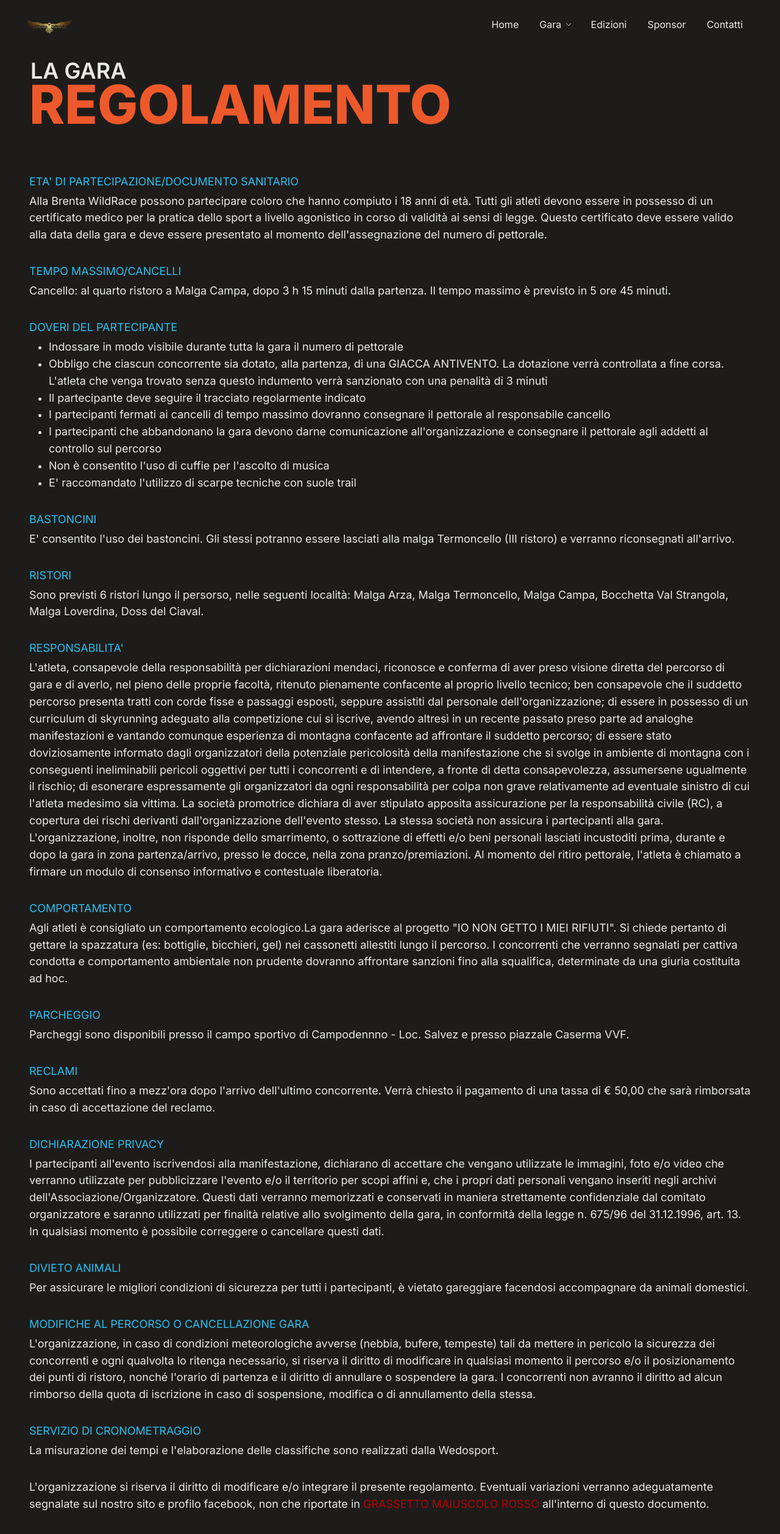
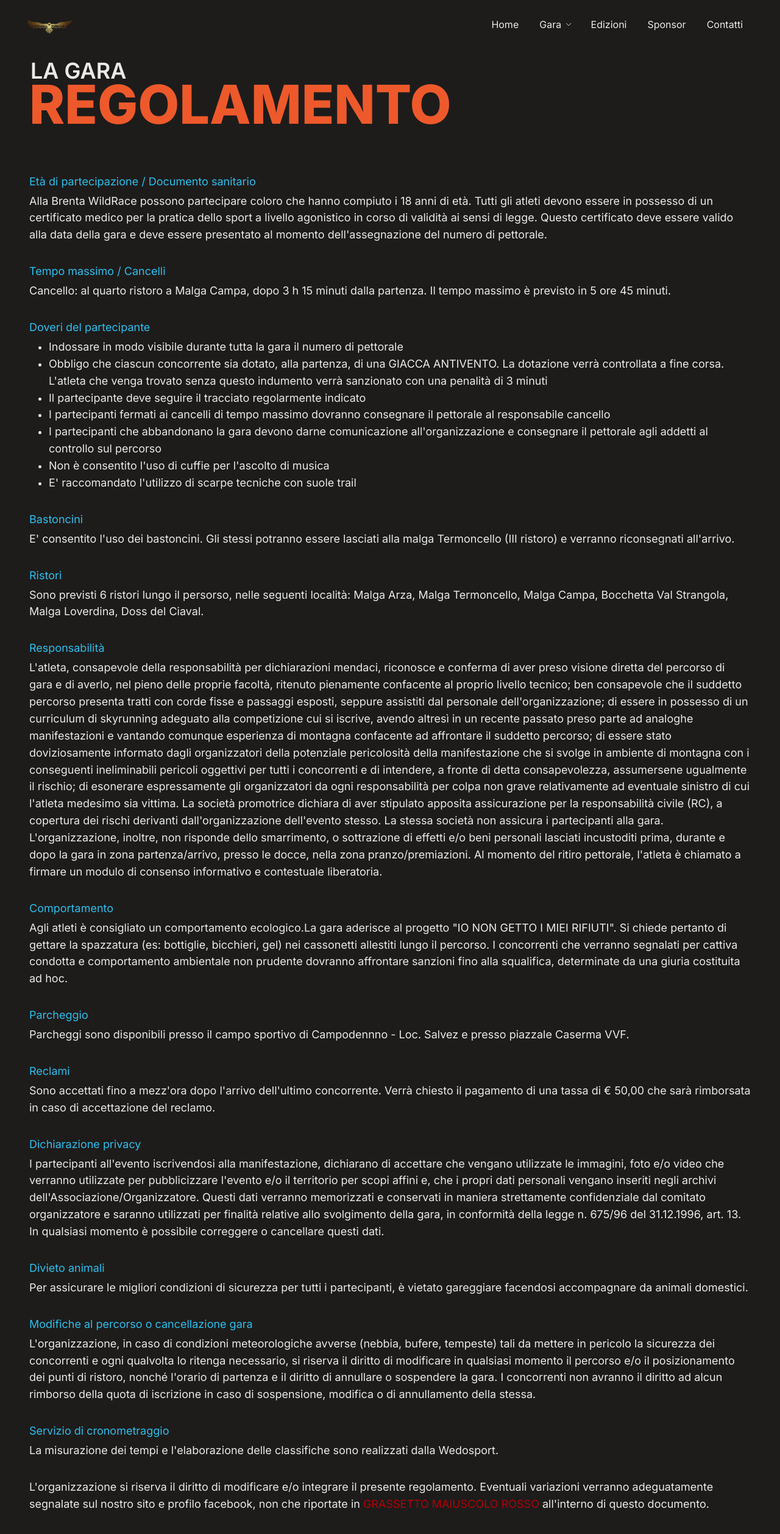
Before and after one commit to elibattistoni/brenta-wild-race, a React (Vite) app: page /brenta-wild-race/gara/regolamento in a window 1280 px wide. Shown: the top 2516 px of the page at 61% size. Built offline with nearby package versions, Linux system fonts and the light colour scheme.

Commit message:
fix(trailrulespage): fix capitalization of chars

```diff
--- a/src/pages/trail/TrailRulesPage.jsx
+++ b/src/pages/trail/TrailRulesPage.jsx
@@ -14,7 +14,7 @@ const TrailRulesPage = () => {
           <Stack gap="xl">
             <Stack gap={rem(4)}>
               <ParagraphText>
-                <HighlightedText text="ETA' DI PARTECIPAZIONE/DOCUMENTO SANITARIO" />
+                <HighlightedText text="Età di partecipazione / Documento sanitario" />
               </ParagraphText>
               <ParagraphText>
                 Alla Brenta WildRace possono partecipare coloro che hanno
@@ -28,7 +28,7 @@ const TrailRulesPage = () => {
             </Stack>
             <Stack gap={rem(4)}>
               <ParagraphText>
-                <HighlightedText text="TEMPO MASSIMO/CANCELLI" />
+                <HighlightedText text="Tempo massimo / Cancelli" />
               </ParagraphText>
               <ParagraphText>
                 Cancello: al quarto ristoro a Malga Campa, dopo 3 h 15 minuti
@@ -38,7 +38,7 @@ const TrailRulesPage = () => {
 
             <Stack gap={rem(4)}>
               <ParagraphText>
-                <HighlightedText text="DOVERI DEL PARTECIPANTE" />
+                <HighlightedText text="Doveri del partecipante" />
               </ParagraphText>
               <ul>
                 <li>
@@ -90,7 +90,7 @@ const TrailRulesPage = () => {
 
             <Stack gap={rem(4)}>
               <ParagraphText>
-                <HighlightedText text="BASTONCINI" />
+                <HighlightedText text="Bastoncini" />
               </ParagraphText>
               <ParagraphText>
                 E' consentito l'uso dei bastoncini. Gli stessi potranno essere
@@ -101,7 +101,7 @@ const TrailRulesPage = () => {
 
             <Stack gap={rem(4)}>
               <ParagraphText>
-                <HighlightedText text="RISTORI" />
+                <HighlightedText text="Ristori" />
               </ParagraphText>
               <ParagraphText>
                 Sono previsti 6 ristori lungo il persorso, nelle seguenti
@@ -112,7 +112,7 @@ const TrailRulesPage = () => {
 
             <Stack gap={rem(4)}>
               <ParagraphText>
-                <HighlightedText text="RESPONSABILITA'" />
+                <HighlightedText text="Responsabilità" />
               </ParagraphText>
               <ParagraphText>
                 L'atleta, consapevole della responsabilità per dichiarazioni
@@ -148,7 +148,7 @@ const TrailRulesPage = () => {
 
             <Stack gap={rem(4)}>
               <ParagraphText>
-                <HighlightedText text="COMPORTAMENTO" />
+                <HighlightedText text="Comportamento" />
               </ParagraphText>
               <ParagraphText>
                 Agli atleti è consigliato un comportamento ecologico.La gara
@@ -163,7 +163,7 @@ const TrailRulesPage = () => {
 
             <Stack gap={rem(4)}>
               <ParagraphText>
-                <HighlightedText text="PARCHEGGIO" />
+                <HighlightedText text="Parcheggio" />
               </ParagraphText>
               <ParagraphText>
                 Parcheggi sono disponibili presso il campo sportivo di
@@ -173,7 +173,7 @@ const TrailRulesPage = () => {
 
             <Stack gap={rem(4)}>
               <ParagraphText>
-                <HighlightedText text="RECLAMI" />
+                <HighlightedText text="Reclami" />
               </ParagraphText>
               <ParagraphText>
                 Sono accettati fino a mezz'ora dopo l'arrivo dell'ultimo
@@ -184,7 +184,7 @@ const TrailRulesPage = () => {
 
             <Stack gap={rem(4)}>
               <ParagraphText>
-                <HighlightedText text="DICHIARAZIONE PRIVACY" />
+                <HighlightedText text="Dichiarazione privacy" />
               </ParagraphText>
               <ParagraphText>
                 I partecipanti all'evento iscrivendosi alla manifestazione,
@@ -203,7 +203,7 @@ const TrailRulesPage = () => {
 
             <Stack gap={rem(4)}>
               <ParagraphText>
-                <HighlightedText text="DIVIETO ANIMALI" />
+                <HighlightedText text="Divieto animali" />
               </ParagraphText>
               <ParagraphText>
                 Per assicurare le migliori condizioni di sicurezza per tutti i
@@ -214,7 +214,7 @@ const TrailRulesPage = () => {
 
             <Stack gap={rem(4)}>
               <ParagraphText>
-                <HighlightedText text="MODIFICHE AL PERCORSO O CANCELLAZIONE GARA" />
+                <HighlightedText text="Modifiche al percorso o cancellazione gara" />
               </ParagraphText>
               <ParagraphText>
                 L'organizzazione, in caso di condizioni meteorologiche avverse
@@ -231,7 +231,7 @@ const TrailRulesPage = () => {
 
             <Stack gap={rem(4)}>
               <ParagraphText>
-                <HighlightedText text="SERVIZIO DI CRONOMETRAGGIO" />
+                <HighlightedText text="Servizio di cronometraggio" />
               </ParagraphText>
               <ParagraphText>
                 La misurazione dei tempi e l'elaborazione delle classifiche sono
```
